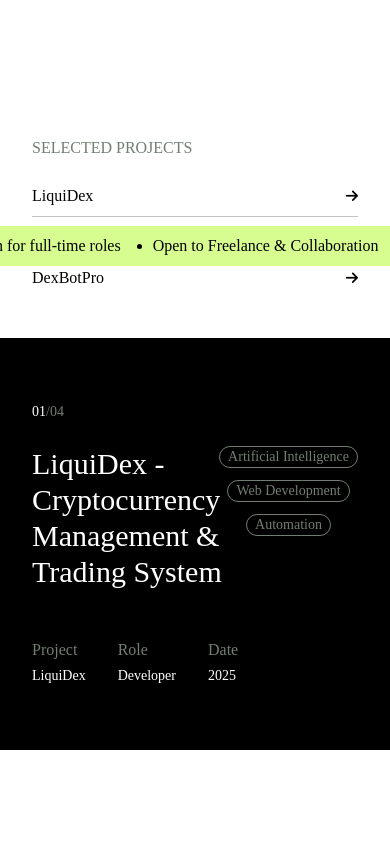
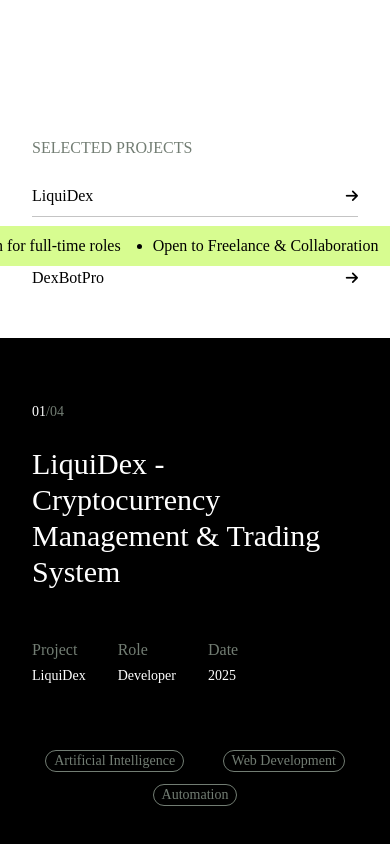
Before and after one commit to Hardy101/Eghosa, a React (Vite) app: page / in a window 390 px wide. Shown: the part 578-1422 px from the top of the page. Before the commit the page ends 1328 px from the top, so only its background shows below. Built offline with nearby package versions, Linux system fonts and the light colour scheme; a web font is replaced by a local one.

Commit message:
refactor: improve layout structure and responsiveness in Liquidex component

```diff
--- a/src/components/liquidex.tsx
+++ b/src/components/liquidex.tsx
@@ -22,17 +22,14 @@ const Liquidex: React.FC<DivRef> = ({ divRef }) => {
   // });
   return (
     <>
-      <section
-        ref={divRef}
-        className="font-proxima text-white"
-      >
-        <div className="h-full bg-dark-1 px-8 py-16">
+      <section ref={divRef} className="font-proxima text-white">
+        <div className="bg-dark-1 px-8 py-16">
           <p className="text-sm">
             <span className="text-white">01</span>
             <span className="text-grey-2">/04</span>
           </p>
-          <div className="heading flex justify-between mt-6">
-            <div className="info w-1/2 grid gap-4">
+          <div className="heading flex flex-col gap-y-16 md:flex-row justify-between mt-6">
+            <div className="info md:w-1/2 grid gap-4">
               <h2 className="text-3xl text-white font-proxima">
                 LiquiDex - Cryptocurrency Management & Trading System
               </h2>
@@ -54,14 +51,14 @@ const Liquidex: React.FC<DivRef> = ({ divRef }) => {
               </div>
             </div>
             <div className="tags text-[#727D73] mb-auto">
-              <ul className="flex flex-col gap-3 text-sm font-proxima">
-                <li className="project-li">
+              <ul className="flex flex-row flex-wrap md:flex-col gap-3 text-sm font-proxima">
+                <li className="project-li my-auto">
                   <span>Artificial Intelligence</span>
                 </li>
-                <li className="project-li">
+                <li className="project-li my-auto">
                   <span>Web Development</span>
                 </li>
-                <li className="project-li">
+                <li className="project-li my-auto">
                   <span>Automation</span>
                 </li>
               </ul>
```
